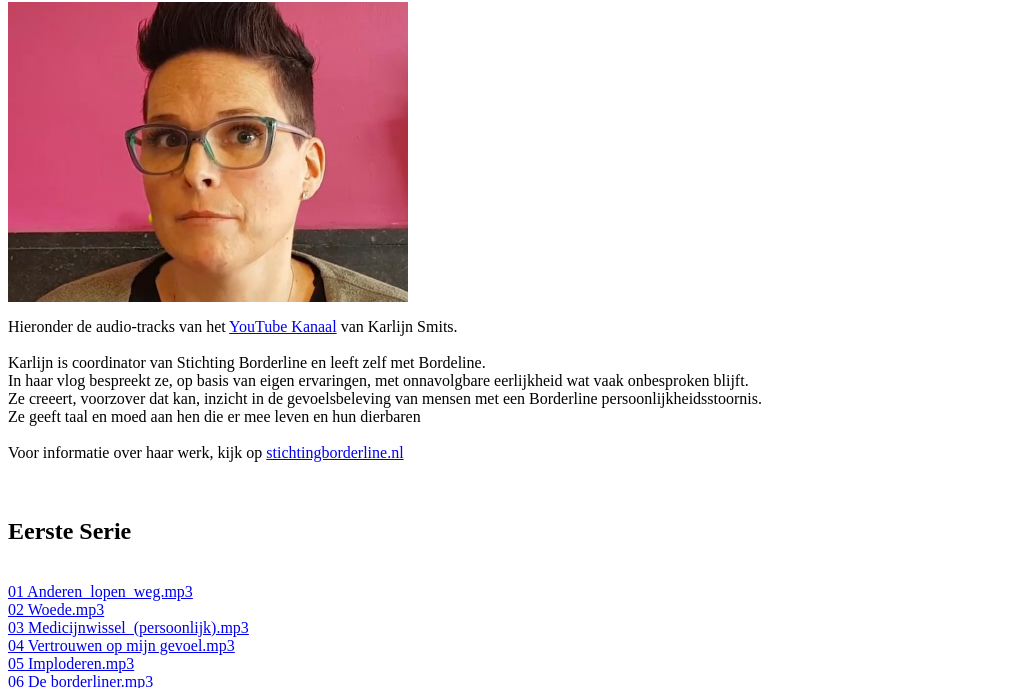
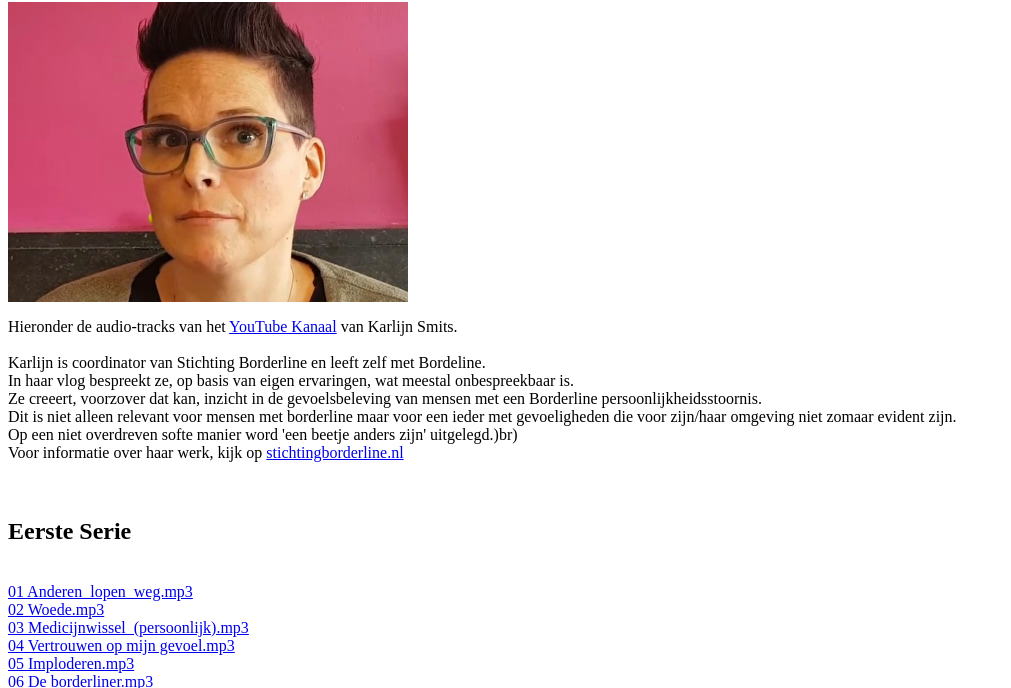
Before and after one commit to fprisse/borderlight_audio, a plain HTML site: page index.html in a window 1280 px wide. Shown: the part 108-796 px from the top of the page, without its empty margins (0-1011 px from the left). Drawn offline with Linux system fonts and the light colour scheme.

Commit message:
Update index.html

```diff
--- a/index.html
+++ b/index.html
@@ -32,9 +32,10 @@
 <P> Hieronder de audio-tracks van het <a href="https://www.youtube.com/channel/UC2UrQ0OnAb4ykelyuk6c6Rw">YouTube Kanaal</a> van Karlijn Smits. <br>
 <br>
   Karlijn is coordinator van Stichting Borderline en leeft zelf met Bordeline. <br>
-  In haar vlog bespreekt ze, op basis van eigen ervaringen, met onnavolgbare eerlijkheid wat vaak onbesproken blijft. <br>
+  In haar vlog bespreekt ze, op basis van eigen ervaringen, wat meestal onbespreekbaar is. <br>
   Ze creeert, voorzover dat kan, inzicht in de gevoelsbeleving van mensen met een Borderline persoonlijkheidsstoornis. <br>
-  Ze geeft taal en moed aan hen die er mee leven en hun dierbaren<br>
+  Dit is niet alleen relevant voor mensen met borderline maar voor een ieder met gevoeligheden die voor zijn/haar omgeving niet zomaar evident zijn.<br>
+  Op een niet overdreven softe manier word 'een beetje anders zijn' uitgelegd.)br)
 <br>
   Voor informatie over haar werk, kijk op <a href="https://stichtingborderline.nl/over-ons/wie-wij-zijn/">stichtingborderline.nl</a>
 <br>
```
